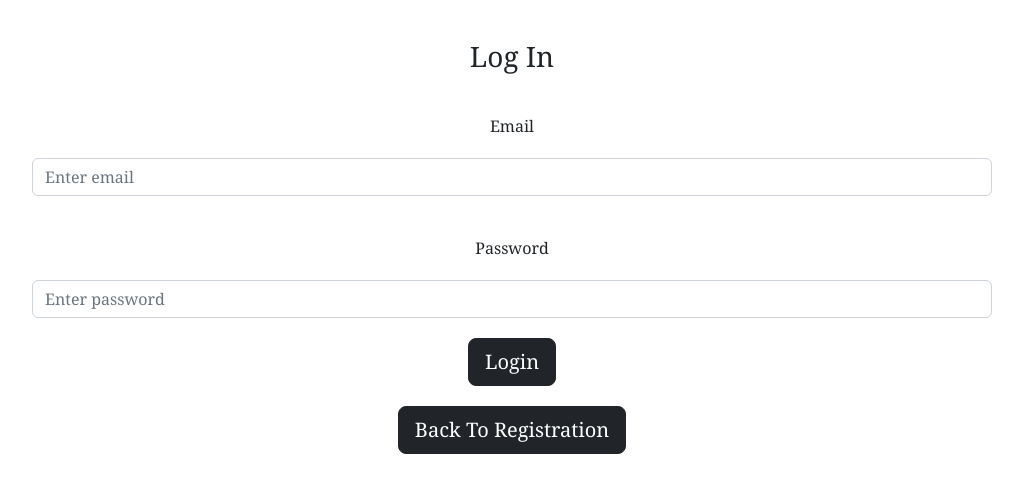
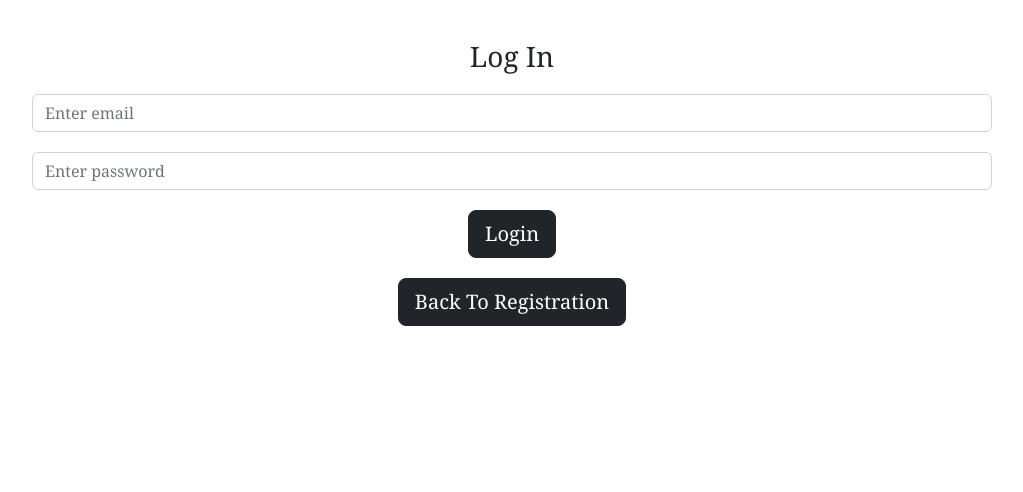
Before and after one commit to Ani-Stark/JobBoard, a React (Create React App) app: page /login in a window 1280 px wide. Shown: the top 492 px of the page, without its empty margins (128-1151 px from the left). Built offline with nearby package versions, Linux system fonts and the light colour scheme.

Commit message:
third commit

```diff
--- a/src/Components/Login.js
+++ b/src/Components/Login.js
@@ -40,7 +40,6 @@ function Login() {
         <form onSubmit={handleLogin}>
           <h3>Log In</h3>
           <div className="form-group">
-            <label>Email</label>
             <input
               type="email"
               className="form-control"
@@ -50,7 +49,6 @@ function Login() {
           </div>
 
           <div className="form-group">
-            <label>Password</label>
             <input
               type="password"
               className="form-control"
```
